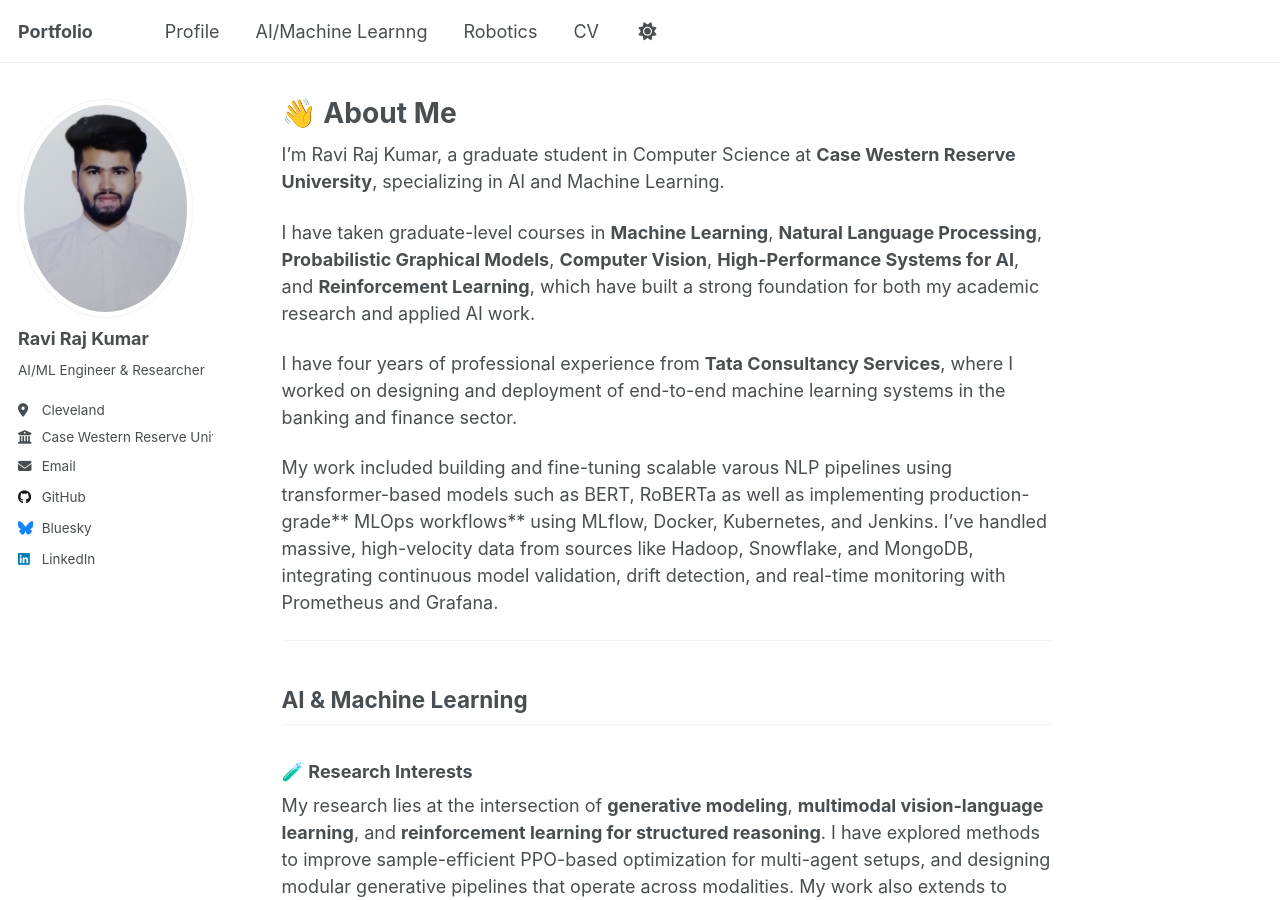
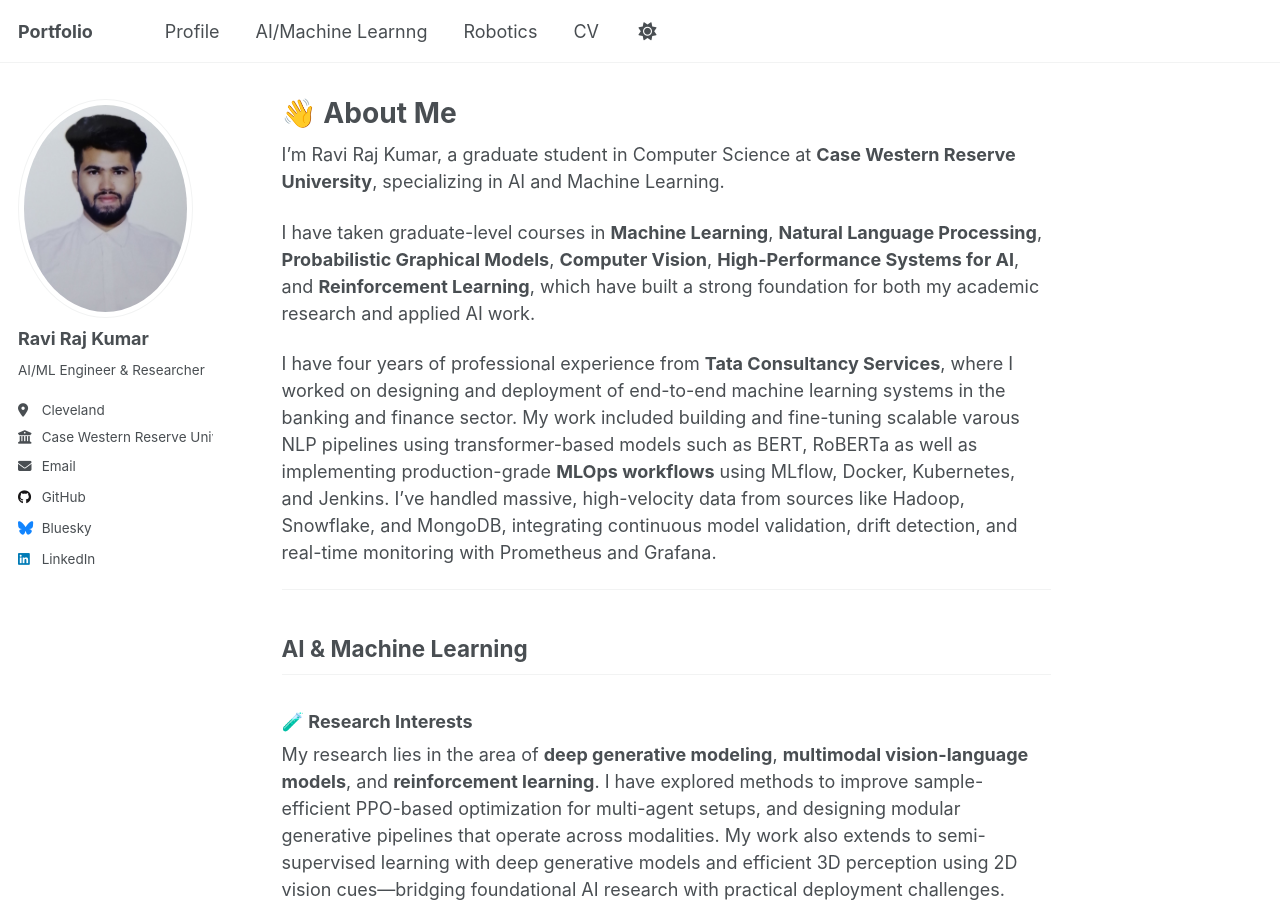
Before and after one commit to raviraj988/raviraj988.github.io, a Jekyll site: the page built from _pages/about.md, in a window 1280 px wide and 900 px high. Built offline with Jekyll 4.4.1, drawn with Linux system fonts in a browser that asks for light colours.

Commit message:
Update about.md

```diff
--- a/_pages/about.md
+++ b/_pages/about.md
@@ -11,15 +11,13 @@ I’m Ravi Raj Kumar, a graduate student in Computer Science at **Case Western R
 
 I have taken graduate-level courses in **Machine Learning**, **Natural Language Processing**, **Probabilistic Graphical Models**, **Computer Vision**, **High-Performance Systems for AI**, and **Reinforcement Learning**, which have built a strong foundation for both my academic research and applied AI work.
 
-I have four years of professional experience from **Tata Consultancy Services**, where I worked on designing and deployment of end-to-end machine learning systems in the banking and finance sector.
-
-My work included building and fine-tuning scalable varous NLP pipelines using transformer-based models such as BERT, RoBERTa  as well as implementing production-grade** MLOps workflows** using MLflow, Docker, Kubernetes, and Jenkins. I’ve handled massive, high-velocity data from sources like Hadoop, Snowflake, and MongoDB, integrating continuous model validation, drift detection, and real-time monitoring with Prometheus and Grafana.
+I have four years of professional experience from **Tata Consultancy Services**, where I worked on designing and deployment of end-to-end machine learning systems in the banking and finance sector. My work included building and fine-tuning scalable varous NLP pipelines using transformer-based models such as BERT, RoBERTa  as well as implementing production-grade **MLOps workflows** using MLflow, Docker, Kubernetes, and Jenkins. I’ve handled massive, high-velocity data from sources like Hadoop, Snowflake, and MongoDB, integrating continuous model validation, drift detection, and real-time monitoring with Prometheus and Grafana.
 
 
 ---
 ## AI & Machine Learning
 ### 🧪 Research Interests
-My research lies at the intersection of **generative modeling**, **multimodal vision-language learning**, and **reinforcement learning for structured reasoning**. I have explored methods to improve sample-efficient PPO-based optimization for multi-agent setups, and designing modular generative pipelines that operate across modalities. My work also extends to semi-supervised learning with deep generative models and efficient 3D perception using 2D vision cues—bridging foundational AI research with practical deployment challenges.
+My research lies in the area of **deep generative modeling**, **multimodal vision-language models**, and **reinforcement learning**. I have explored methods to improve sample-efficient PPO-based optimization for multi-agent setups, and designing modular generative pipelines that operate across modalities. My work also extends to semi-supervised learning with deep generative models and efficient 3D perception using 2D vision cues—bridging foundational AI research with practical deployment challenges.
 
 #### 📚 Research Highlights
 
```
